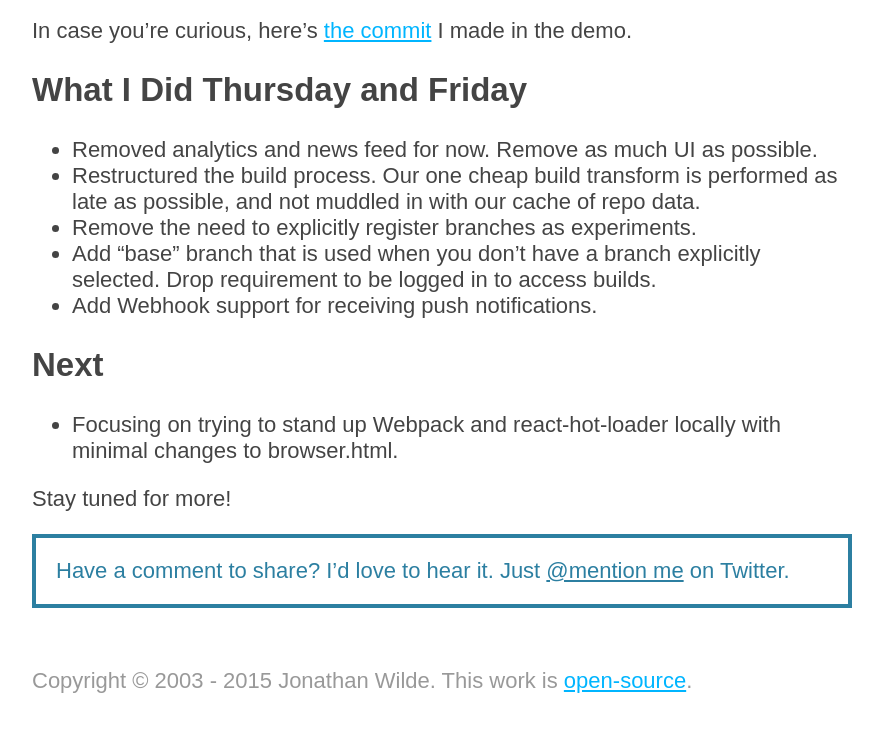
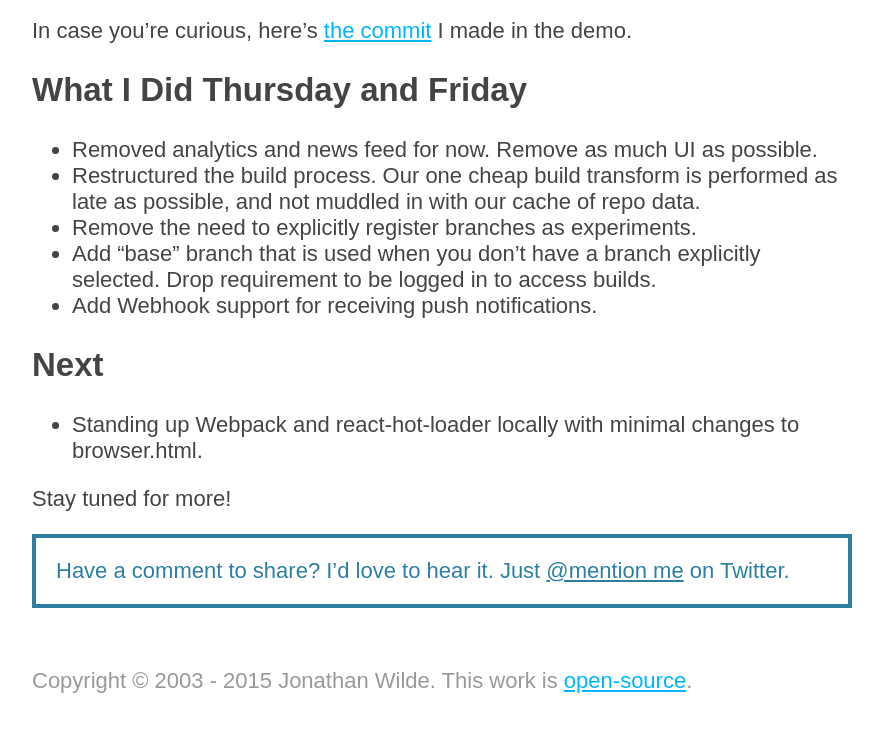
Before and after one commit to hellojwilde/hellojwilde.github.io, a Jekyll site: the page built from _posts/2015-07-04-gossamer-two-days-one-two.md, in a window 1280 px wide and 900 px high, scrolled down 1306 px, cut to the strip 146-878 px from the top of the window. Shown: the whole strip, without its empty margins (198-1081 px from the left). Built offline with Jekyll 4.4.1, drawn with Linux system fonts in a browser that asks for light colours.

Commit message:
Update 2015-07-04-gossamer-two-days-one-two.md

```diff
--- a/_posts/2015-07-04-gossamer-two-days-one-two.md
+++ b/_posts/2015-07-04-gossamer-two-days-one-two.md
@@ -38,6 +38,6 @@ In case you're curious, here's [the commit](https://github.com/hellojwilde/gossa
 
 ## Next
 
-- Focusing on trying to stand up Webpack and react-hot-loader locally with minimal changes to browser.html.
+- Standing up Webpack and react-hot-loader locally with minimal changes to browser.html.
 
 Stay tuned for more!
```
